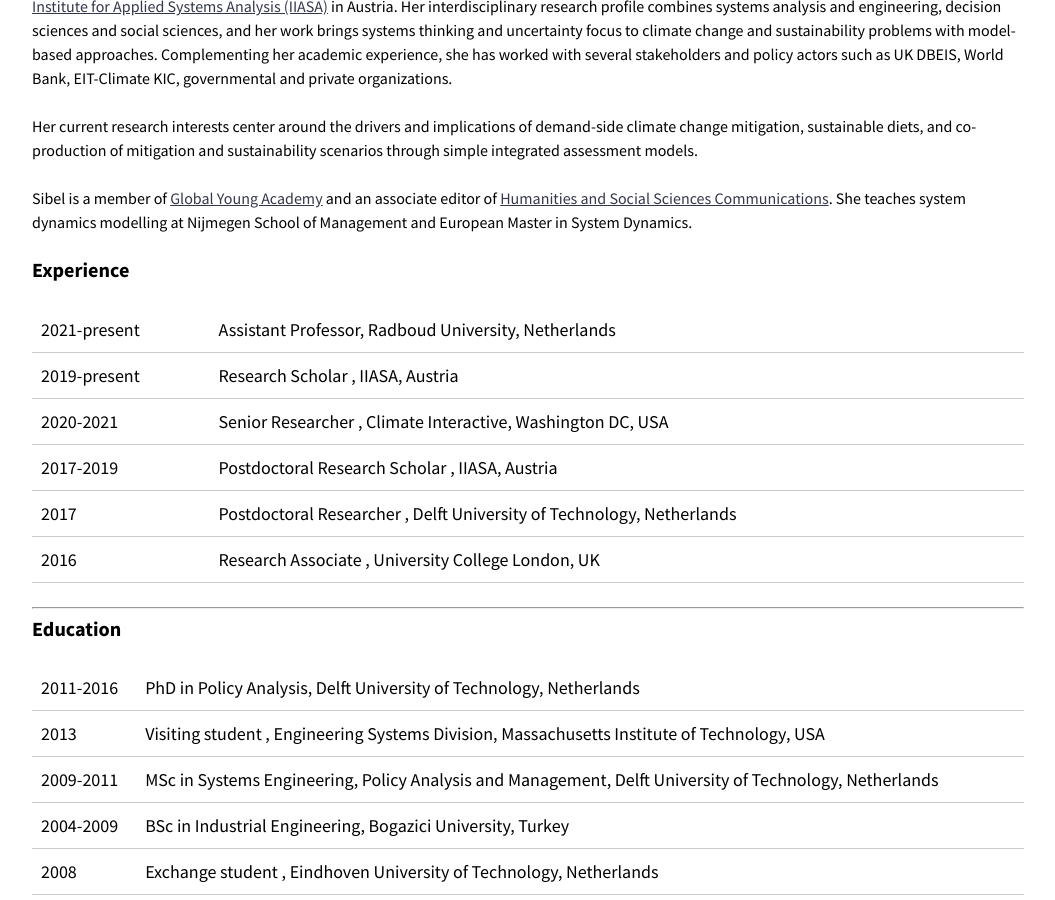
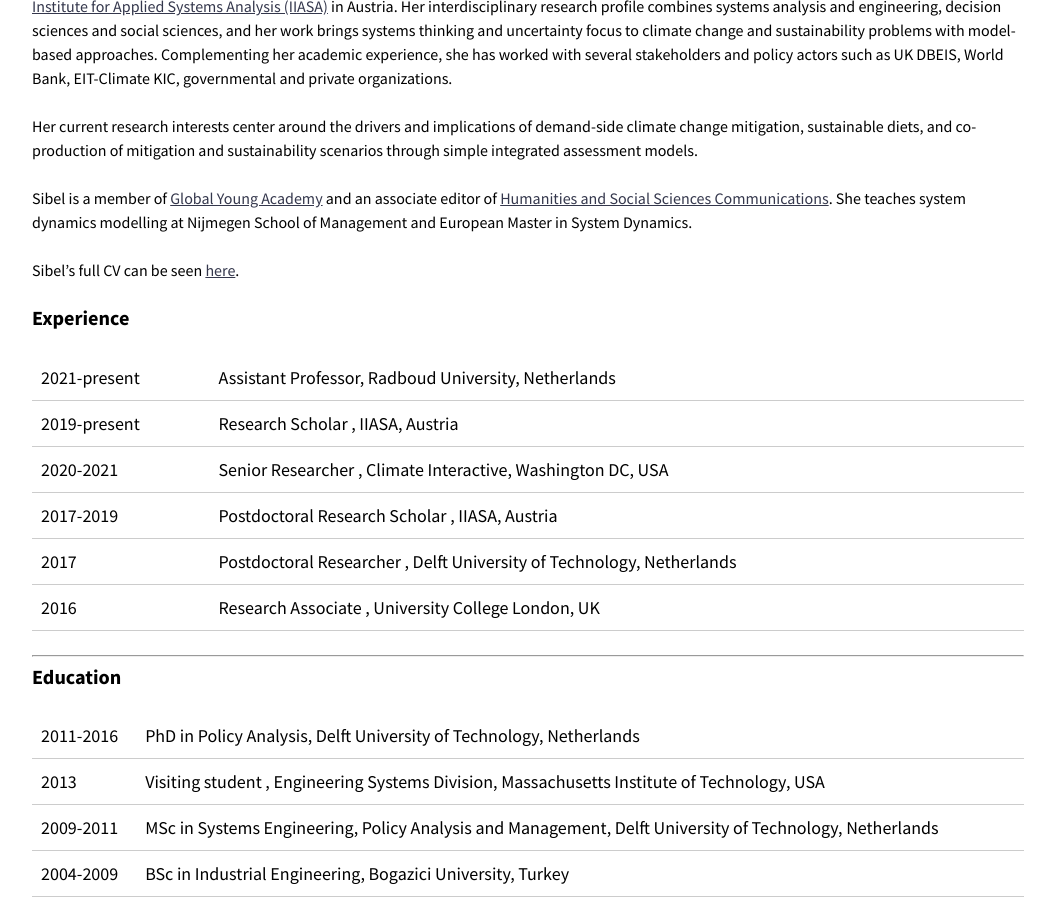
Before and after one commit to sibeleker/sibeleker.github.io, a Jekyll site: the page built from about.md, in a window 1280 px wide and 900 px high, scrolled down 371 px. Shown: the whole window, without its empty margins (112-1167 px from the left). Built offline with Jekyll 4.4.1, drawn with Linux system fonts in a browser that asks for light colours; nearby versions of some CDN libraries.

Commit message:
cv update

```diff
--- a/about.md
+++ b/about.md
@@ -8,6 +8,7 @@ Her current research interests center around the drivers and implications of dem
 
 Sibel is a member of [Global Young Academy](https://globalyoungacademy.net/) and an associate editor of [Humanities and Social Sciences Communications](https://www.nature.com/palcomms/). She teaches system dynamics modelling at Nijmegen School of Management and European Master in System Dynamics.
 
+Sibel's full CV can be seen [here](/Eker_CV_Jun22.pdf).
 
 ### Experience
 
```
Also changed, not shown: 2 other files.
